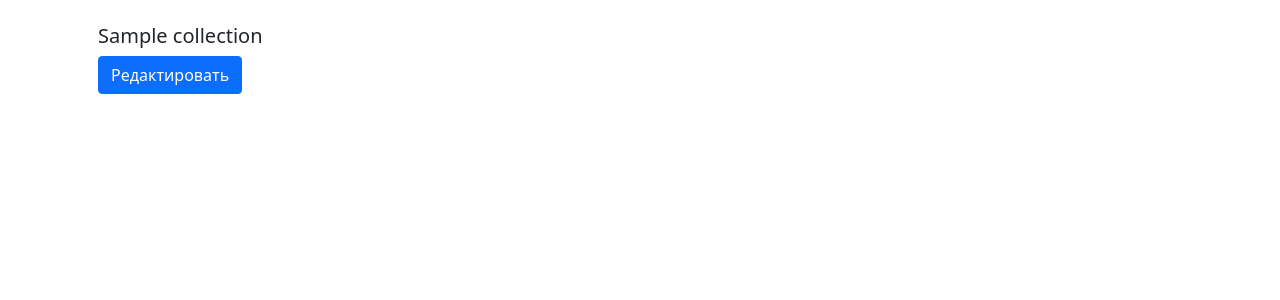
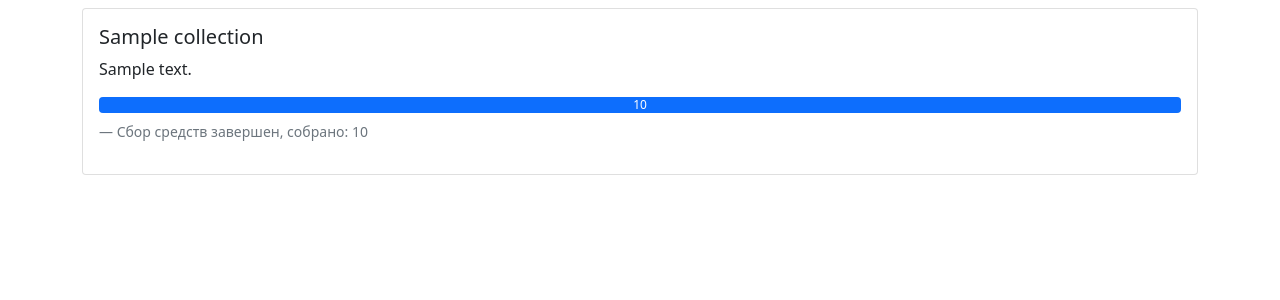
Before and after one commit to kochetkov-i/project_dlp, a Flask app: page /auth/user_advertisement in a window 1280 px wide. Shown: the part 56-356 px from the top of the page. Run offline with Flask 2, Linux system fonts and the light colour scheme; a user stored in the database is signed in; tables that the repository leaves empty hold one stand-in row (values such as "Sample post").

Commit message:
refactoring user_advertisement.html

```diff
--- a/webapp/templates/user_list_adver/user_advertisement.html
+++ b/webapp/templates/user_list_adver/user_advertisement.html
@@ -2,9 +2,24 @@
 
 {% block body %}
   {% for collect in collections %}
-  <div class="card-body">
-    <h5 class="card-title">{{ collect.collection_name }}</h5>
-    <a href="{{ url_for('collect.edit_collect', id=collect.id) }}" class="btn btn-primary">Редактировать</a>
+  <div class="card mb-3">
+    <div class="card-body">
+      <h5 class="card-title">{{ collect.collection_name }}</h5>
+      <p class="card-text">{{ collect.description }}</p>
+      <div class="progress">
+        <div class="progress-bar" role="progressbar" style="width: auto;" aria-valuenow="{{ collect.current_amount }}" aria-valuemin="0" aria-valuemax="{{ collect.finish_count }}">{{ collect.current_amount }}</div>
+      </div>
+      <br>
+      {% if collect.is_end is sameas false %}
+      <footer class="blockquote-footer">Сбор средств идет до: {{ collect.finish_time }}</footer>
+      <div class="btn-group" role="group" aria-label="Basic mixed styles example">
+        <a href="{{ url_for('collect.edit_collect', id=collect.id) }}" class="btn btn-primary">Редактировать</a>
+        <a href="#" class="btn btn-danger">Завершить сбор</a>
+      </div>
+      {% else %}
+      <footer class="blockquote-footer">Сбор средств завершен, собрано: {{ collect.current_amount }}</footer>
+      {% endif %}
+    </div>
   </div>
   {% endfor %}
 {% endblock %}
```
